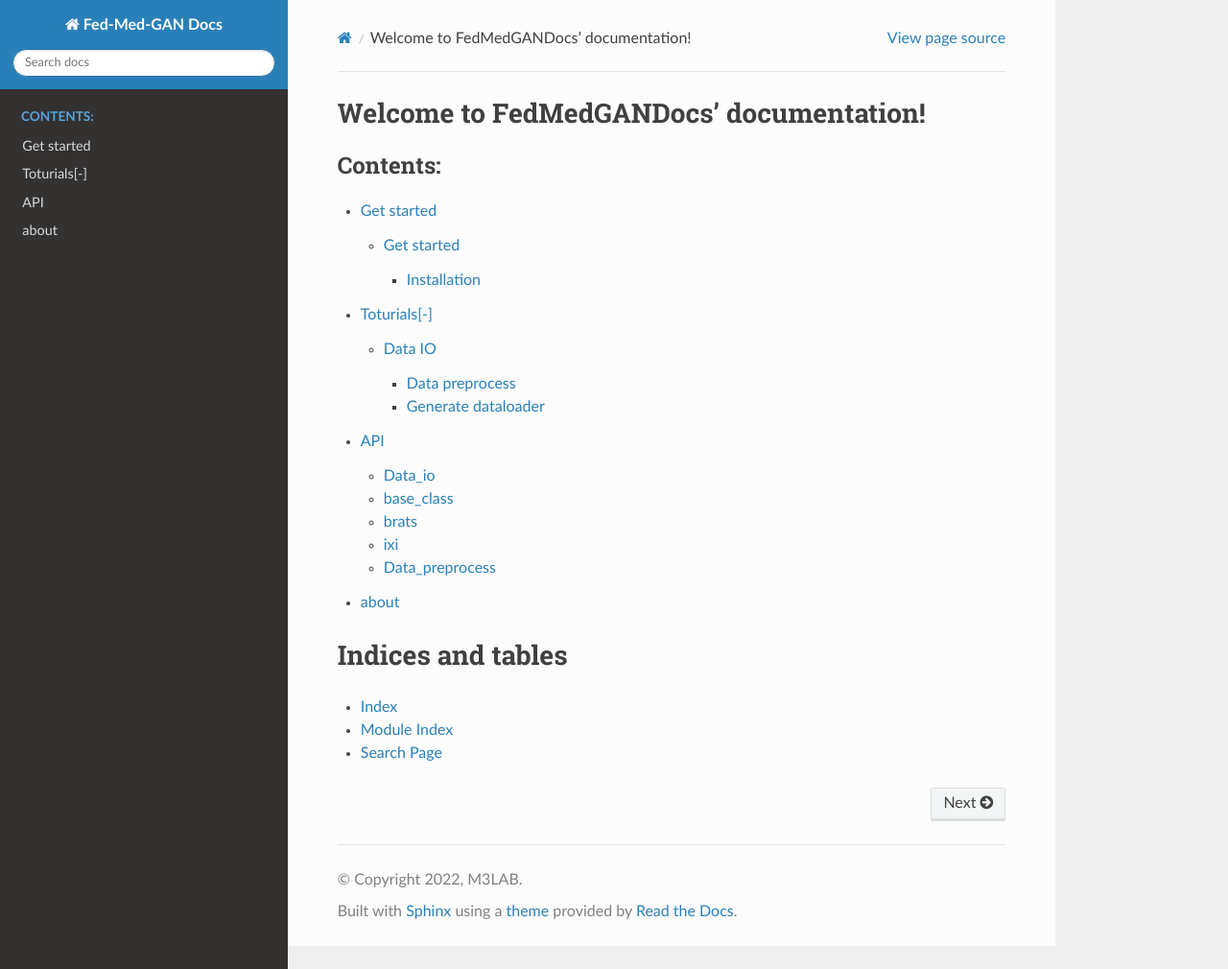
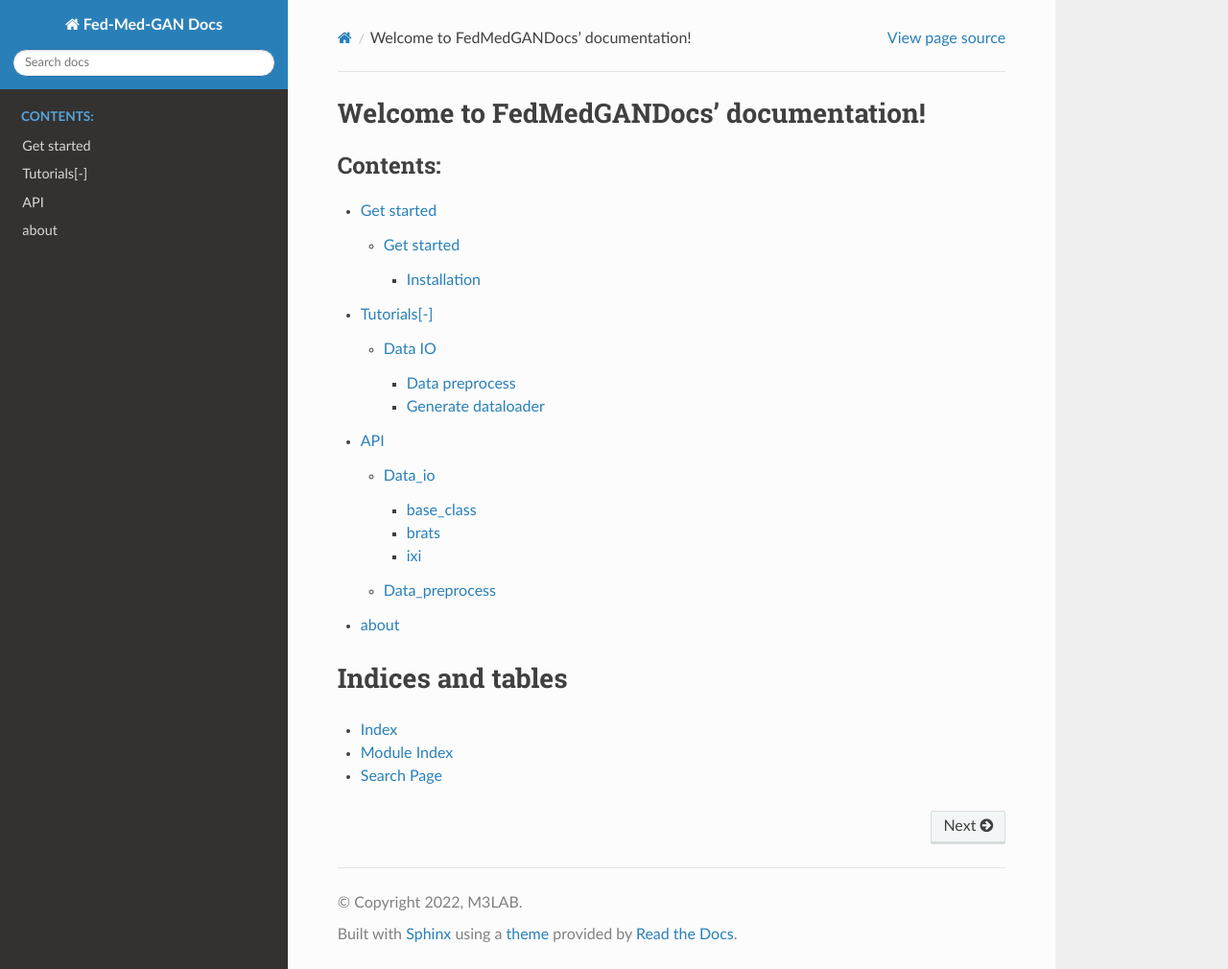
Before and after one commit to M-3LAB/FedMedGANDoc.github.io, a Sphinx documentation site: the page built from source/index.rst, in a window 1280 px wide and 1010 px high. Shown: the whole window at 96% size. Built offline with Sphinx 7.4.7 and the Read the Docs theme 2.0.0, drawn with Linux system fonts in a browser that asks for light colours.

Commit message:
fix toturials

```diff
--- a/source/Toturials/index.rst
+++ b/source/Tutorials/index.rst
@@ -1,4 +1,4 @@
-Toturials[-]
+Tutorials[-]
 ==========================
 .. toctree::
    :maxdepth: 3
--- a/source/index.rst
+++ b/source/index.rst
@@ -11,7 +11,7 @@ Welcome to FedMedGANDocs' documentation!
    :caption: Contents:
 
    Installation/index
-   Toturials/index
+   Tutorials/index
    API/index
    about
 
```
Also changed, not shown: source/API/data_io/contents.md (+5 -1 lines), source/Tutorials/DataIo/contents.md (renamed from source/Toturials/DataIo/contents.md, +3 -0 lines).
